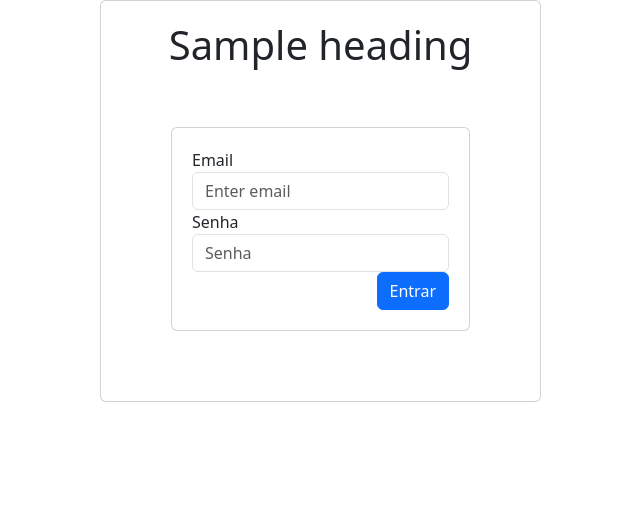
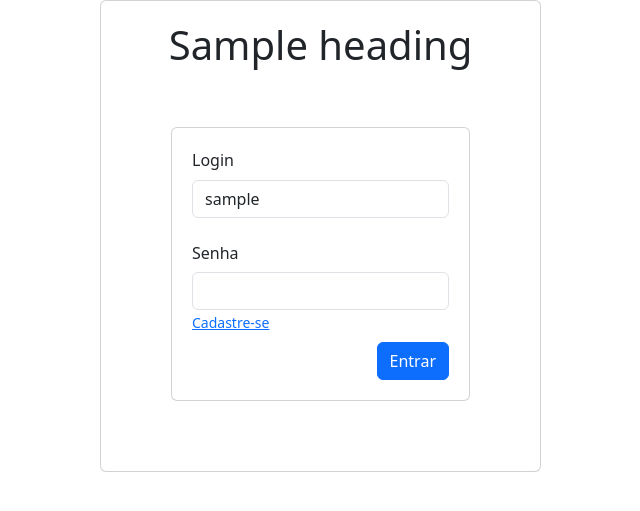
Before and after one commit to odairsp/projeto, a Flask app: template templates/login.html in a window 1280 px wide. Shown: the part 50-561 px from the top of the page, without its empty margins (32-672 px from the left). Run offline with Flask 3, Linux system fonts and the light colour scheme; the template is opened without the code that fills it: most values are stand-ins (such as "Sample title", 1, 10 or a date in 2020).

Commit message:
Changes to be committed: 	modified:   __pycache__/app.cpython-39.pyc 	modified:   app.py 	modified:   templates/cadastroUser.html 	modified:   templates/login.html 	new file:   user.py

```diff
--- a/app.py
+++ b/app.py
@@ -1,48 +1,59 @@
-from flask import Flask, render_template, request
+from flask import Flask, render_template, request, redirect, url_for
 from mongoengine import connect, Document, StringField, DateTimeField, ListField
+
+class Users(Document):
+    login = StringField(require=True, unique=True)
+    senha = StringField(require=True)
+
 
 app = Flask(__name__)
 
-# Criando a rota como decorator
-@app.route('/', methods=['POST', 'GET'])
-def index():
+@app.route('/', methods = ['POST'])
+def login():
+
     if request.method == 'POST':
-
-        class Users(Document):
-            login = StringField(require=True, unique=True)
-            senha = StringField(require=True)
-
-        connect(host='mongodb+srv://dba:dba123@odr.ookqkat.mongodb.net/test')
+        text = request.form['login']
         user = Users(
             login = request.form['login'],
             senha = request.form['senha']
         )
+        connect(host='mongodb+srv://dba:dba123@odr.ookqkat.mongodb.net/test')
         user.save()
+        return render_template('cadastroUser.html', title='Homepage', heading='Cadastro usuário')
+    else:
+        text = ''
+    return render_template('login.html', title='Homepage', heading='Login', login=text)
 
-        num_users = Users.objects.count()
+@app.route("/home", methods = ['POST','GET'])
+def index():
+    text = ''
+    if request.method == 'POST':
+        connect(host='mongodb+srv://dba:dba123@odr.ookqkat.mongodb.net/test')
 
 
-    return render_template('index.html', title='Homepage', heading='Bem vindo', content='Conexão feita com sussesso!', num_users = num_users)
+    for user in Users.objects:
 
-@app.route("/login")
-def login():
+        if request.form['login'] == user.login and request.form['senha'] == user.senha :
+            return render_template('index.html', title='Home', heading='Bem vindo!')
 
-    return render_template('login.html', title='Login', heading='Login')
+    if text == '':
+        return render_template('login.html', title='Home', heading='Usuário ou senha inválidos!')
+
 
 
 @app.route("/user/cadastro")
 def cadastroUser():
 
-    return render_template('cadastroUser.html', title='User', heading='Usuário')
+    return render_template('cadastroUser.html', title='User', heading='Cadastro usuário')
 
 
 @app.route("/projeto/cadastro")
 def cadastroProjeto():
 
-    return render_template('cadastroProjetos.html', title='Projeto', heading='Projeto')
+    return render_template('cadastroProjetos.html', title='Projeto', heading='Cadastro projeto')
 
 
 @app.route("/tarefa/cadastro")
 def cadastroTarefa():
 
-    return render_template('cadastroTarefas.html', title='Tarefa', heading='Tarefa')
+    return render_template('cadastroTarefas.html', title='Tarefa', heading='Cadastro Tarefa')
--- a/templates/login.html
+++ b/templates/login.html
@@ -5,23 +5,31 @@
 
 <div class="card">
 
-    <form action="/" method="post">
+    <form action="/home" method="post">
 
-        <div class="form-group">
-            <label for="exampleInputEmail1">Email</label>
-            <input type="email" class="form-control" id="exampleInputEmail1" aria-describedby="emailHelp"
-                placeholder="Enter email">
-            <!-- <small id="emailHelp" class="form-text text-muted">We'll never share your email with anyone else.</small> -->
+        <div class="mb-3">
+            <label for="login" class="form-label">Login</label>
+            <input required type="text" class="form-control" id="login" name="login" placeholder="" value="{{login}}">
         </div>
-        <div class="form-group">
-            <label for="exampleInputPassword1">Senha</label>
-            <input type="password" class="form-control" id="exampleInputPassword1" placeholder="Senha">
+        <div class="">
+            <div class="col-auto">
+                <label for="senha" class="col-form-label">Senha</label>
+            </div>
+            <div class="col-auto">
+                <input required type="password" id="senha" name="senha" class="form-control"
+                    aria-labelledby="senhaHelpInline">
+            </div>
+            <div class="col-auto">
+                <span id="passwordHelpInline" class="form-text">
+                    <a href="/user/cadastro">Cadastre-se</a>
+                </span>
+            </div>
         </div>
         <!-- <div class="form-check">
             <input type="checkbox" class="form-check-input" id="exampleCheck1">
             <label class="form-check-label" for="exampleCheck1">Check me out</label>
         </div> -->
-        <button type="submit" class="btn btn-primary">Entrar</button>
+        <button type="submit" class="btn btn-primary mt-2">Entrar</button>
     </form>
 
     <!-- <p>
--- /dev/null
+++ b/user.py
@@ -0,0 +1,6 @@
+
+from mongoengine import connect, Document, StringField, DateTimeField, ListField
+
+class Users(Document):
+    login = StringField(require=True, unique=True)
+    senha = StringField(require=True)
```
Also changed, not shown: templates/cadastroUser.html (+8 -4 lines).
